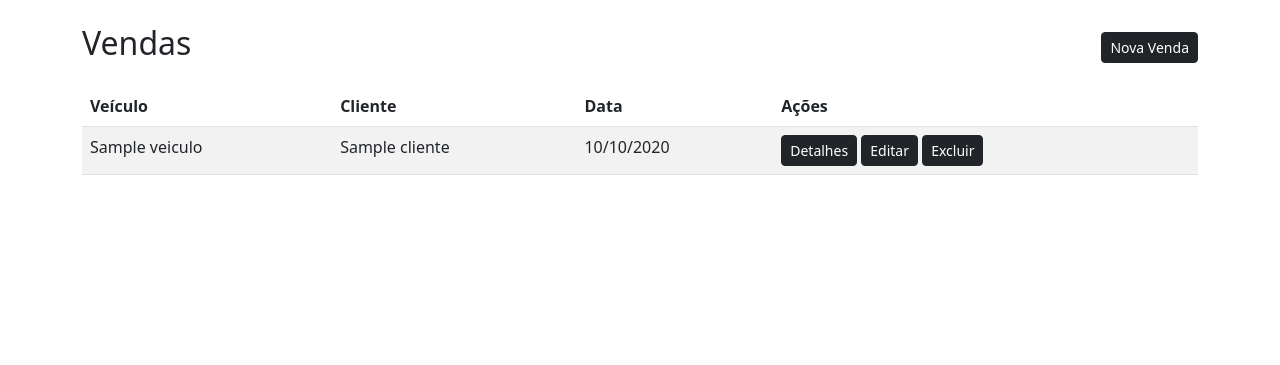
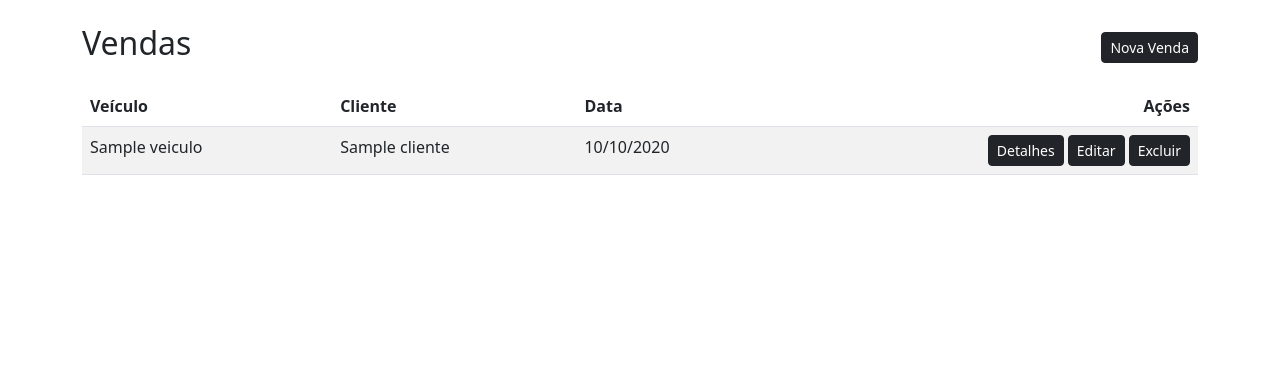
Before and after one commit to yuuri8/Projeto_Concessionaria, a Django app: template templates/vendas/lista_vendas.html in a window 1280 px wide. Shown: the part 56-421 px from the top of the page. Run offline with Django 3.2, Linux system fonts and the light colour scheme; the template is opened without the code that fills it: most values are stand-ins (such as "Sample title", 1, 10 or a date in 2020).

Commit message:
estilos das tabelas de ações nas listas de veículos e vendas

```diff
--- a/templates/veiculos/lista_veiculos.html
+++ b/templates/veiculos/lista_veiculos.html
@@ -11,7 +11,7 @@
             <th>Modelo</th>
             <th>Preço</th>
             <th>Status</th>
-            <th>Ações</th>
+            <th class="text-end">Ações</th>
         </tr>
     </thead>
     <tbody>
@@ -26,7 +26,7 @@
                     <span class="badge bg-secondary">Vendido</span>
                 {% endif %}
             </td>
-            <td >
+            <td class="text-end">
                 <div>
                     <a href="/veiculos/detalhes/{{ veiculo.id }}/" class="btn btn-sm btn-dark">Detalhes</a>
                     <a href="/veiculos/editar/{{ veiculo.id }}/" class="btn btn-sm btn-dark">Editar</a>
--- a/templates/vendas/lista_vendas.html
+++ b/templates/vendas/lista_vendas.html
@@ -10,7 +10,7 @@
             <th>Veículo</th>
             <th>Cliente</th>
             <th>Data</th>
-            <th>Ações</th>
+            <th class="text-end">Ações</th>
         </tr>
     </thead>
     <tbody>
@@ -19,7 +19,7 @@
             <td>{{ venda.veiculo }}</td>
             <td>{{ venda.cliente }}</td>
             <td>{{ venda.data|date:"d/m/Y" }}</td>
-            <td>
+            <td class="text-end">
                 <a href="/vendas/detalhes/{{ venda.id }}/" class="btn btn-sm btn-dark">Detalhes</a>
                 <a href="/vendas/editar/{{ venda.id }}/" class="btn btn-sm btn-dark">Editar</a>
                 <a href="/vendas/deletar/{{ venda.id }}/" class="btn btn-sm btn-dark">Excluir</a>
```
Also changed, not shown: db.sqlite3.
